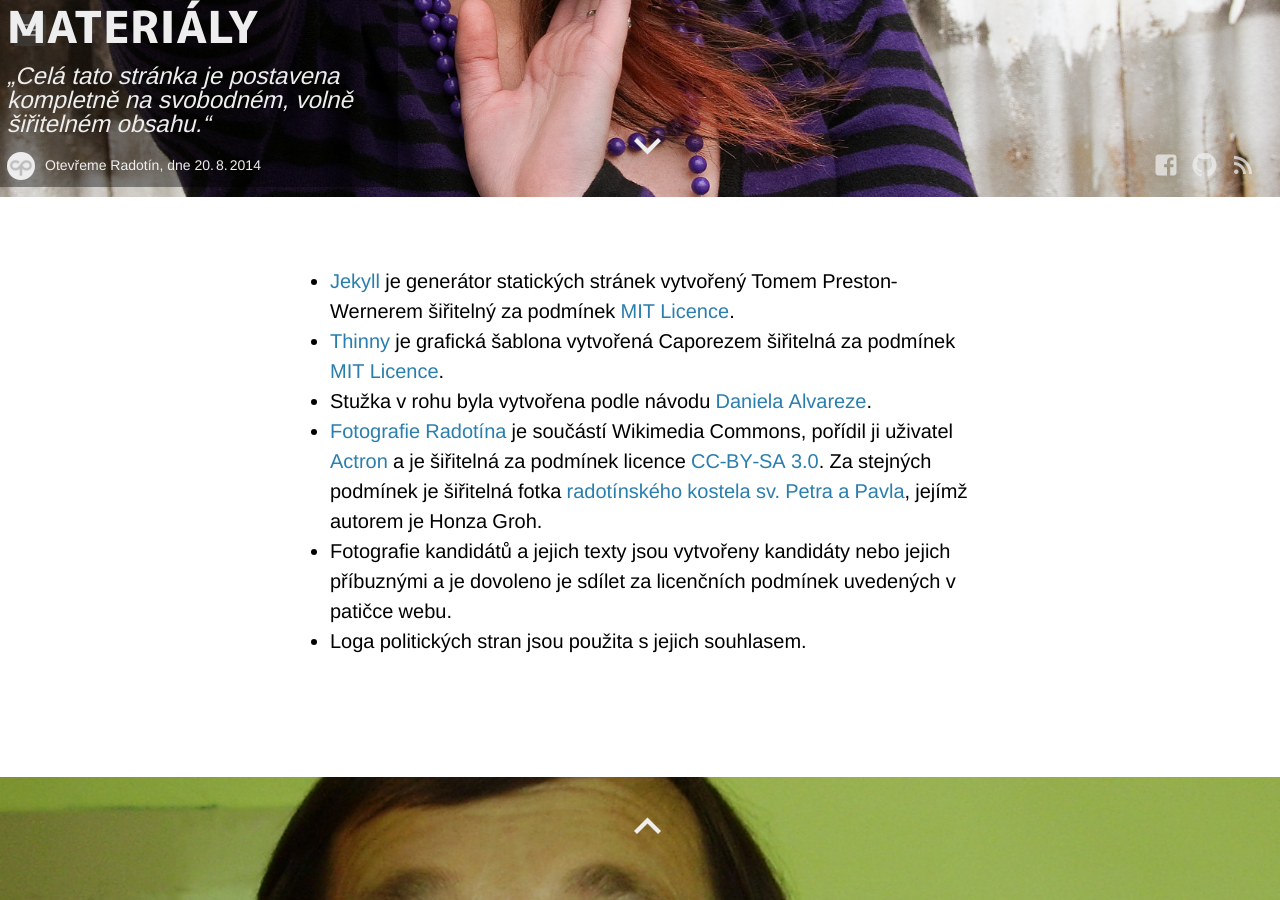
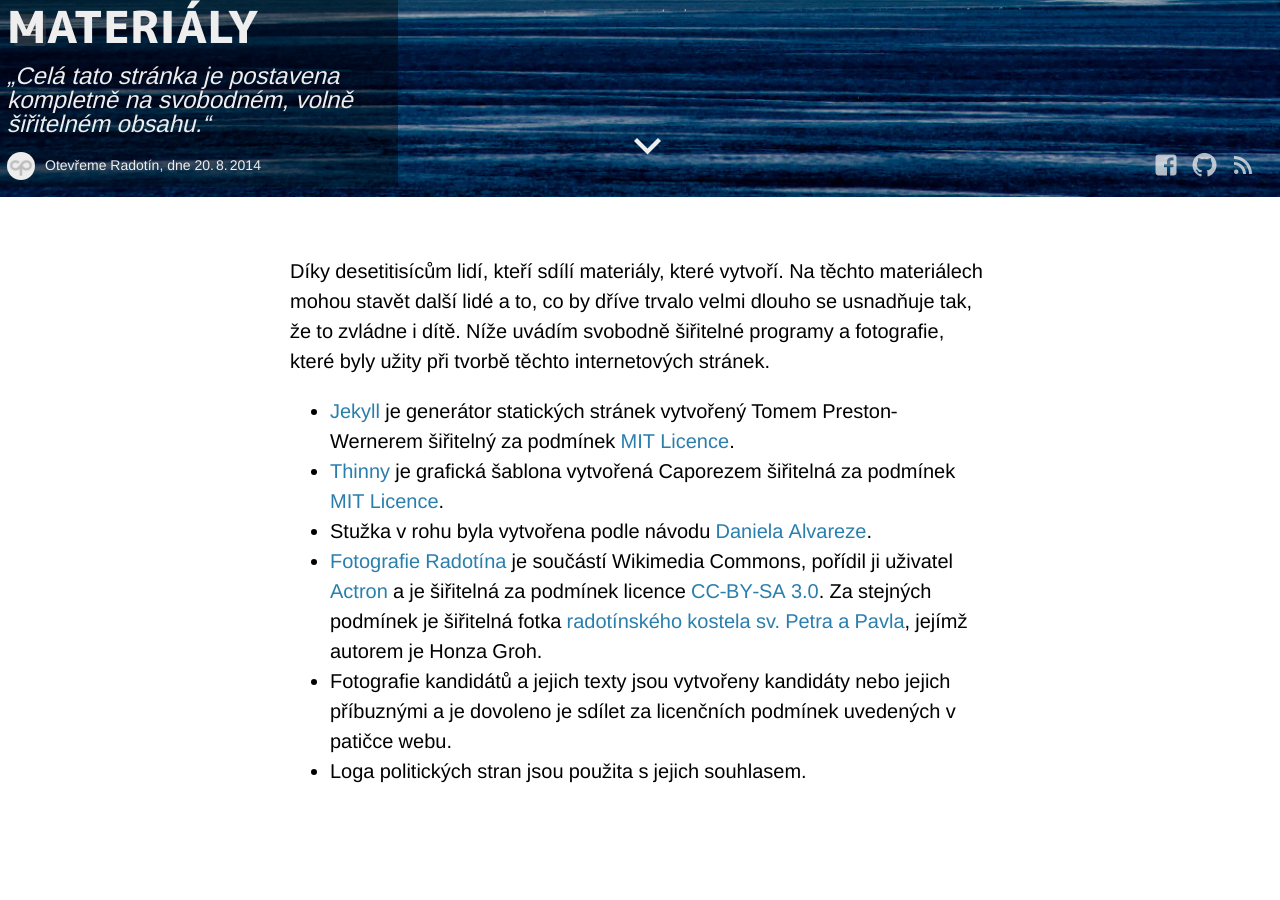
Before and after one commit to jmichalek/otevremeradotin, a Jekyll site: the page built from _posts/2014-08-20-cited.md, in a window 1280 px wide and 900 px high, scrolled down 703 px. Built offline with Jekyll 4.4.1, drawn with Linux system fonts in a browser that asks for light colours; Markdown is read by kramdown in place of the engine named in the settings.

Commit message:
Doplnění zdrojů

```diff
--- a/_posts/2014-08-20-cited.md
+++ b/_posts/2014-08-20-cited.md
@@ -2,9 +2,11 @@
 layout: post
 title: "Použité materiály"
 quote: Celá tato stránka je postavena kompletně na svobodném, volně šiřitelném obsahu.
-image: /media/candidates/michaela-krausova.jpg
+image: /media/nebe.jpg
 video: false
 ---
+
+Díky desetitisícům lidí, kteří sdílí materiály, které vytvoří. Na těchto materiálech mohou stavět další lidé a to, co by dříve trvalo velmi dlouho se usnadňuje tak, že to zvládne i dítě. Níže uvádím svobodně šiřitelné programy a fotografie, které byly užity při tvorbě těchto internetových stránek.
 
 * [Jekyll](http://jekyllrb.com/) je generátor statických stránek vytvořený Tomem Preston-Wernerem šiřitelný za podmínek [MIT Licence](http://www.root.cz/specialy/licence/text-licencnich-podminek-mit-s-komentarem/).
 * [Thinny](https://github.com/camporez/Thinny) je grafická šablona vytvořená Caporezem šiřitelná za podmínek [MIT Licence](http://www.root.cz/specialy/licence/text-licencnich-podminek-mit-s-komentarem/).
```
Also changed, not shown: media/nebe.jpg (added).
